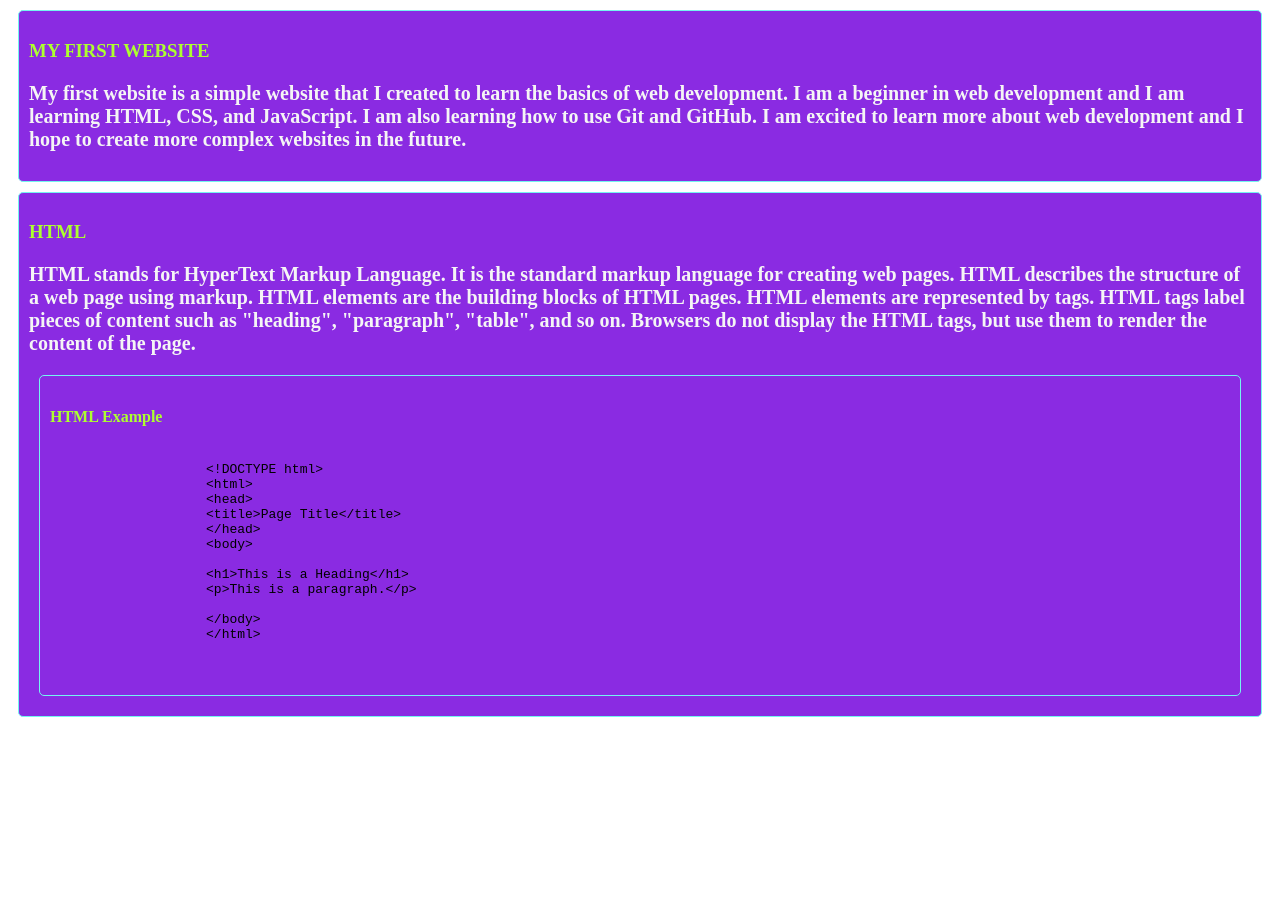
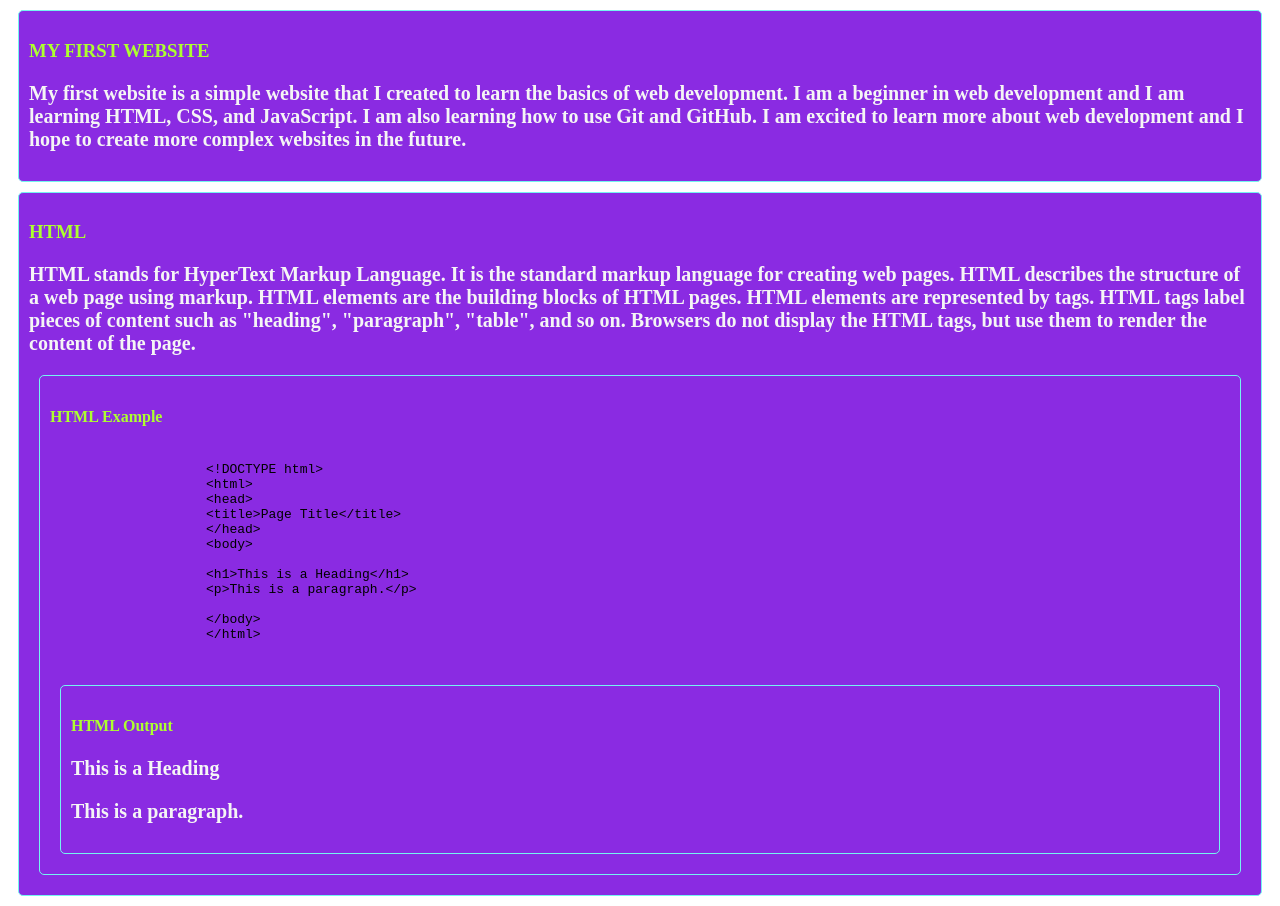
Before and after one commit to SHAKIB91221/my-web-site, a plain HTML site: page index.html in a window 1280 px wide. Before the commit the page ends 800 px from the top, so only its background shows below. Drawn offline with Linux system fonts and the light colour scheme.

Commit message:
added new blog

```diff
--- a/index.html
+++ b/index.html
@@ -32,5 +32,10 @@
                     &lt;/html&gt;
                 </code>
             </pre>
+            <div>
+                <h4>HTML Output</h4>
+                <p>This is a Heading</p>
+                <p>This is a paragraph.</p>
+            </div>
 </body>
 </html>
```
